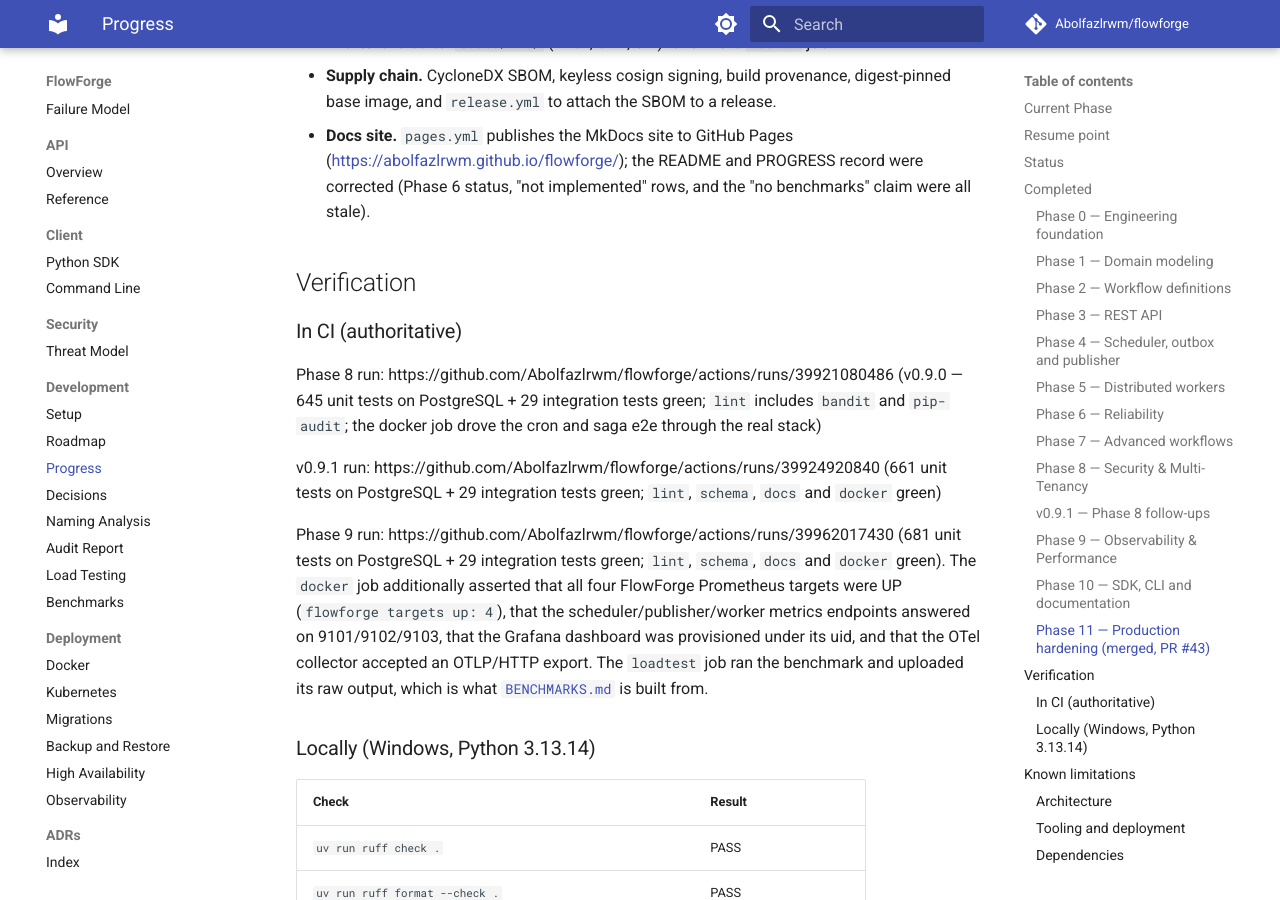
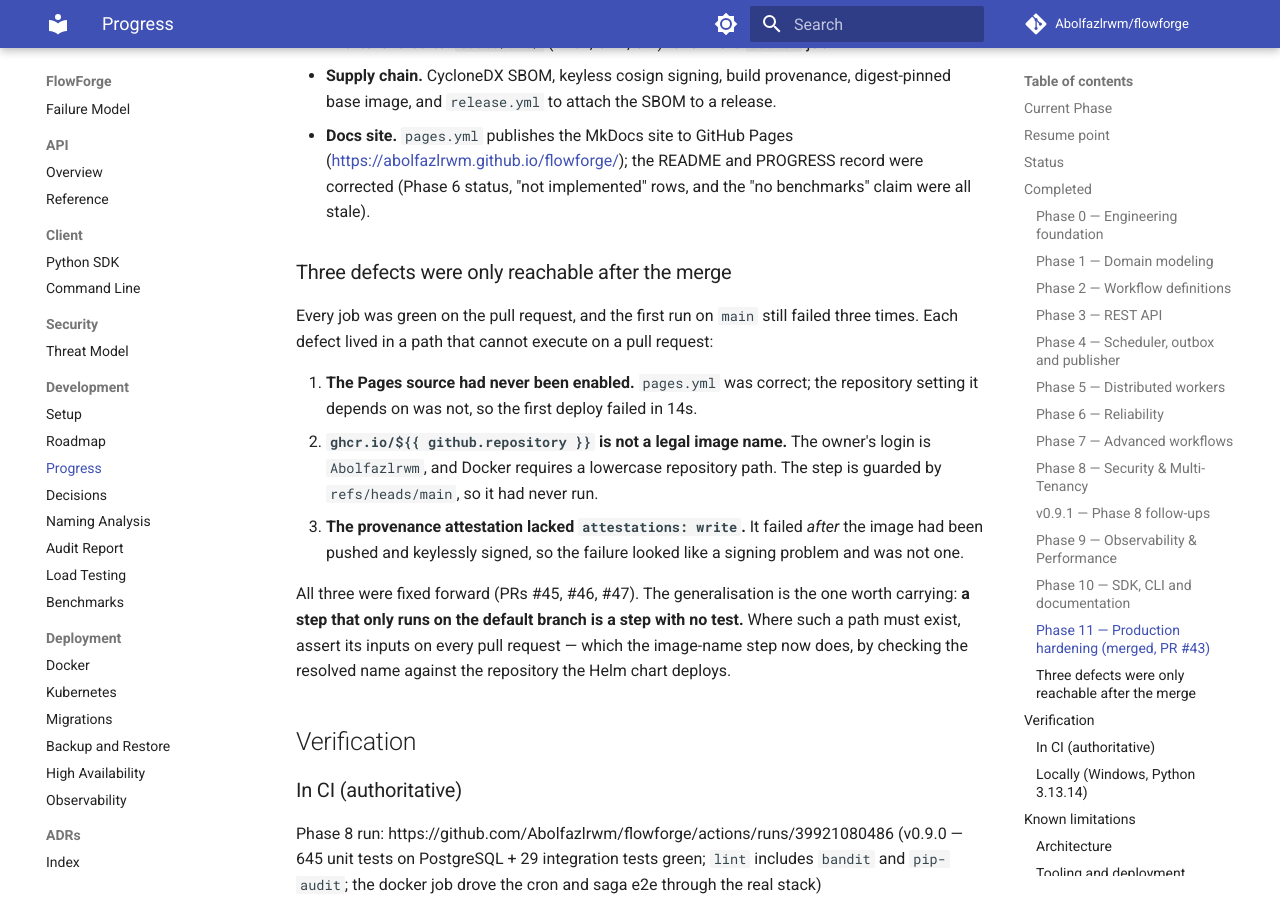
Before and after one commit to Abolfazlrwm/flowforge, an MkDocs documentation site: the page built from docs/development/PROGRESS.md, in a window 1280 px wide and 900 px high, scrolled down 9795 px. Built offline with MkDocs 1.6.1 and Material for MkDocs 9.7.7, drawn with Linux system fonts in a browser that asks for light colours; comment, search, counter and statistics services are not loaded.

Commit message:
docs(progress): record the three defects that only existed on main
The pull request was green and main failed three times, each in a path that
cannot run on a PR: the Pages source was never enabled, the GHCR tag was
rejected for an uppercase owner, and the attestation lacked
`attestations: write`. Recorded with the generalisation, because the next
main-only step will be written by someone who reads this file.

```diff
--- a/docs/development/PROGRESS.md
+++ b/docs/development/PROGRESS.md
@@ -345,6 +345,26 @@
   were corrected (Phase 6 status, "not implemented" rows, and the "no benchmarks"
   claim were all stale).
 
+### Three defects were only reachable after the merge
+
+Every job was green on the pull request, and the first run on `main` still failed
+three times. Each defect lived in a path that cannot execute on a pull request:
+
+1. **The Pages source had never been enabled.** `pages.yml` was correct; the
+   repository setting it depends on was not, so the first deploy failed in 14s.
+2. **`ghcr.io/${{ github.repository }}` is not a legal image name.** The owner's
+   login is `Abolfazlrwm`, and Docker requires a lowercase repository path. The
+   step is guarded by `refs/heads/main`, so it had never run.
+3. **The provenance attestation lacked `attestations: write`.** It failed *after*
+   the image had been pushed and keylessly signed, so the failure looked like a
+   signing problem and was not one.
+
+All three were fixed forward (PRs #45, #46, #47). The generalisation is the one
+worth carrying: **a step that only runs on the default branch is a step with no
+test.** Where such a path must exist, assert its inputs on every pull request —
+which the image-name step now does, by checking the resolved name against the
+repository the Helm chart deploys.
+
 ## Verification
 
 ### In CI (authoritative)
```
